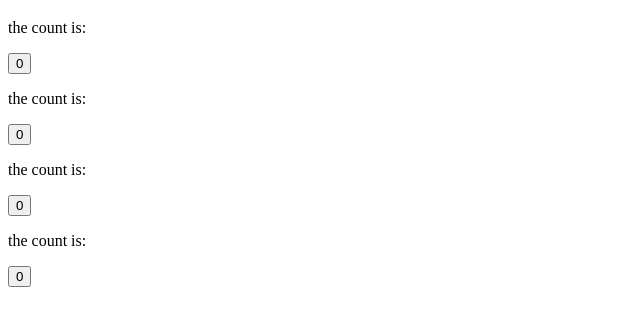
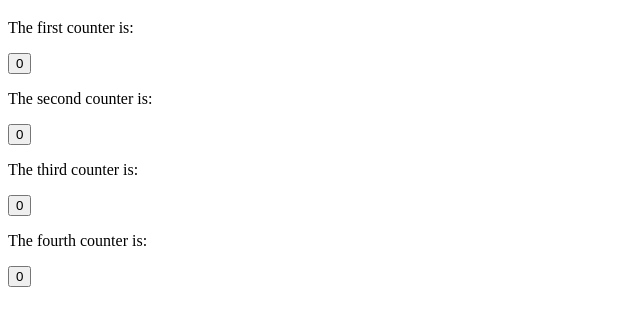
Before and after one commit to ULL-ESIT-DMSI-1920/vue-component-basics-laura-manzini-alu0101531700, a plain HTML site: page click-counter/index.html in a window 1280 px wide. Shown: the part 61-386 px from the top of the page, without its empty margins (0-640 px from the left). Drawn offline with nearby package versions, Linux system fonts and the light colour scheme.

Commit message:
Added prop

```diff
--- a/click-counter/index.html
+++ b/click-counter/index.html
@@ -9,16 +9,17 @@
 <body>
     <div id="app">
         <h1>Vue.js Components Fundamentals</h1>
-        <click-counter></click-counter>
-        <click-counter></click-counter>
-        <click-counter></click-counter>
-        <click-counter></click-counter>
+        <click-counter click-title="The first counter is:"></click-counter>
+        <click-counter click-title="The second counter is:"></click-counter>
+        <click-counter click-title="The third counter is:"></click-counter>
+        <click-counter click-title="The fourth counter is:"></click-counter>
     </div>
 
     <script type="text/x-template" id="click-counter-template">
         <div>
-            <p>the count is:</p>
+            <p>{{clickTitle}}</p>
             <button @click="count++">{{count}}</button>
+
         </div>
     </script>
 
@@ -27,7 +28,9 @@
 
     <script>
         Vue.component('click-counter', {
+            props: ['clickTitle'],
             template: '#click-counter-template',
+
             data (){
                 return {
                     count: 0
```
Also changed, not shown: README.md.
